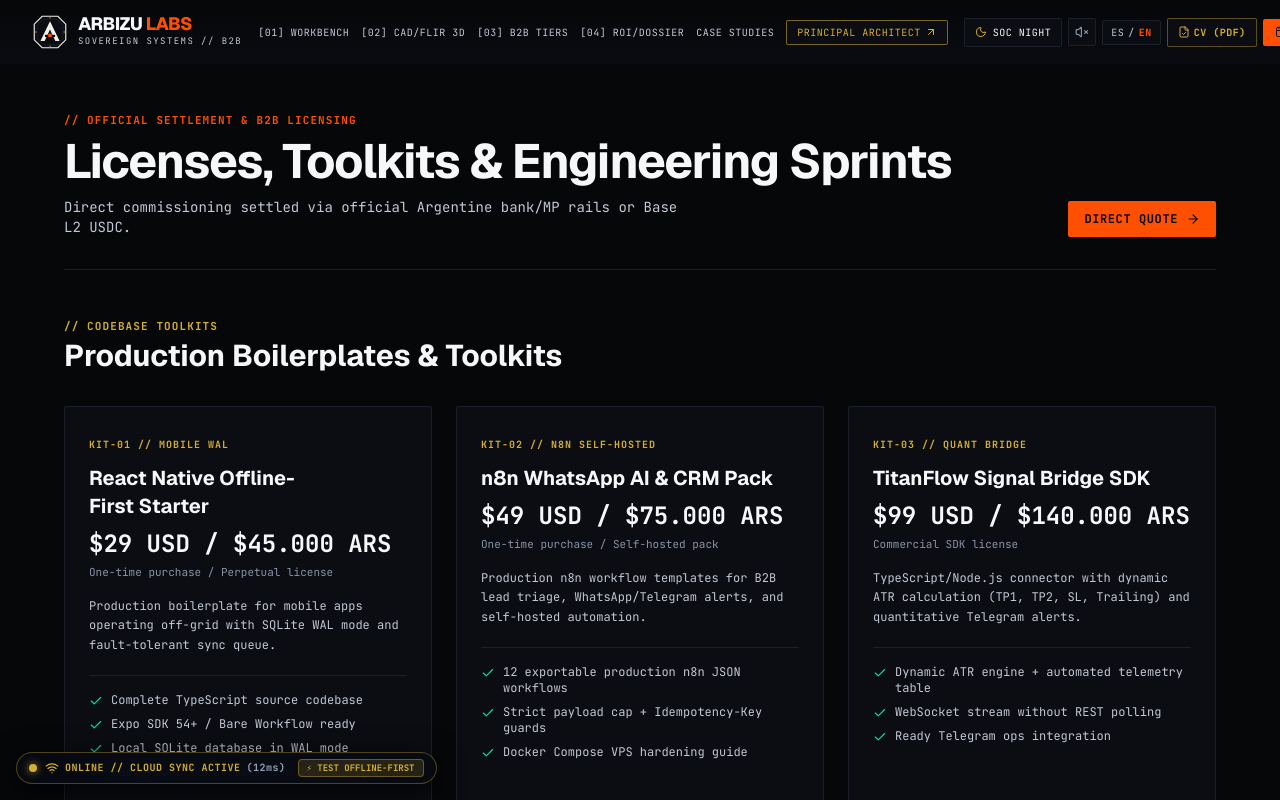
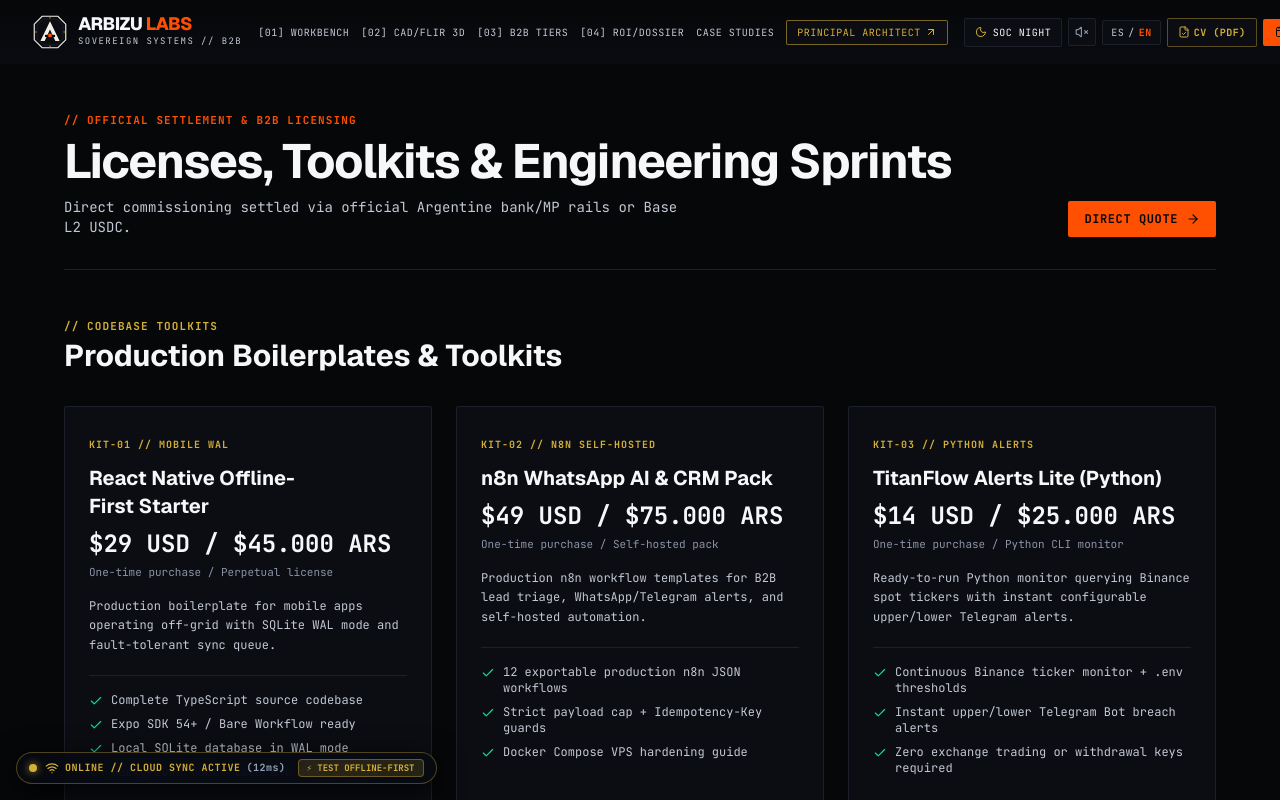
Before and after one commit to ArbizuAldoAlberto/arbizu-labs, a Next.js app: page /pricing in a window 1280 px wide. Shown: the top 800 px of the page. Built offline with nearby package versions, Linux system fonts and the light colour scheme; no server answers.

Commit message:
fix(funnel): align TitanFlow Alerts Lite pricing ($14 USD) & Python description with Gumroad

```diff
--- a/src/app/pricing/page.tsx
+++ b/src/app/pricing/page.tsx
@@ -72,25 +72,25 @@ export default function PricingPage() {
     },
     {
       slug: 'titan-alerts',
-      title: 'TitanFlow Signal Bridge SDK',
-      price: '$99 USD / $140.000 ARS',
+      title: 'TitanFlow Alerts Lite (Python)',
+      price: '$14 USD / $25.000 ARS',
       gumroadUrl: 'https://arbizualdo.gumroad.com/l/titan-alerts',
-      gumroadPrice: '$99 USD',
-      period: isEs ? 'Licencia comercial + calculador ATR' : 'Commercial SDK license',
+      gumroadPrice: '$14 USD',
+      period: isEs ? 'Pago único / Script Python open-source' : 'One-time purchase / Python CLI monitor',
       desc: isEs
-        ? 'Módulo TypeScript/Node.js con cálculo dinámico ATR (TP1, TP2, SL, Trailing) y alertas Telegram cuantitativas.'
-        : 'TypeScript/Node.js connector with dynamic ATR calculation (TP1, TP2, SL, Trailing) and quantitative Telegram alerts.',
-      badge: 'KIT-03 // QUANT BRIDGE',
+        ? 'Script Python listo para correr en VPS o local que consulta precios en Binance API y dispara alertas instantáneas en Telegram por umbrales configurables.'
+        : 'Ready-to-run Python monitor querying Binance spot tickers with instant configurable upper/lower Telegram alerts.',
+      badge: 'KIT-03 // PYTHON ALERTS',
       features: isEs
         ? [
-            'Motor ATR + tabla cuantitativa automática',
-            'WebSocket listener sin polling REST',
-            'Integración lista para Telegram ops',
+            'Monitor continuo Binance API + variables .env',
+            'Alertas instantáneas de ruptura por Telegram Bot',
+            'Cero custodia de API keys de trading ni retiros',
           ]
         : [
-            'Dynamic ATR engine + automated telemetry table',
-            'WebSocket stream without REST polling',
-            'Ready Telegram ops integration',
+            'Continuous Binance ticker monitor + .env thresholds',
+            'Instant upper/lower Telegram Bot breach alerts',
+            'Zero exchange trading or withdrawal keys required',
           ],
     },
   ];
--- a/src/i18n/en.ts
+++ b/src/i18n/en.ts
@@ -302,8 +302,8 @@ export const en: typeof es = {
       {
         title: "TitanFlow Alerts Lite (Python)",
         price: "$14 USD",
-        badge: "Python WebSockets",
-        desc: "Real-time WebSocket monitoring script for Binance Futures with instant Telegram volatility alerts.",
+        badge: "Python Monitor CLI",
+        desc: "Lightweight Python ticker monitor for Binance public API with instant upper/lower price alerts to Telegram.",
         url: "https://arbizualdo.gumroad.com/l/titan-alerts"
       }
     ]
--- a/src/i18n/es.ts
+++ b/src/i18n/es.ts
@@ -300,8 +300,8 @@ export const es = {
       {
         title: "TitanFlow Alerts Lite (Python)",
         price: "$14 USD",
-        badge: "Python WebSockets",
-        desc: "Script de monitoreo en tiempo real por WebSockets para Binance Futures con alertas instantáneas en Telegram.",
+        badge: "Python Monitor CLI",
+        desc: "Script Python liviano para consultar precios en Binance API y recibir alertas instantáneas de umbral superior/inferior en Telegram.",
         url: "https://arbizualdo.gumroad.com/l/titan-alerts"
       }
     ]
```
